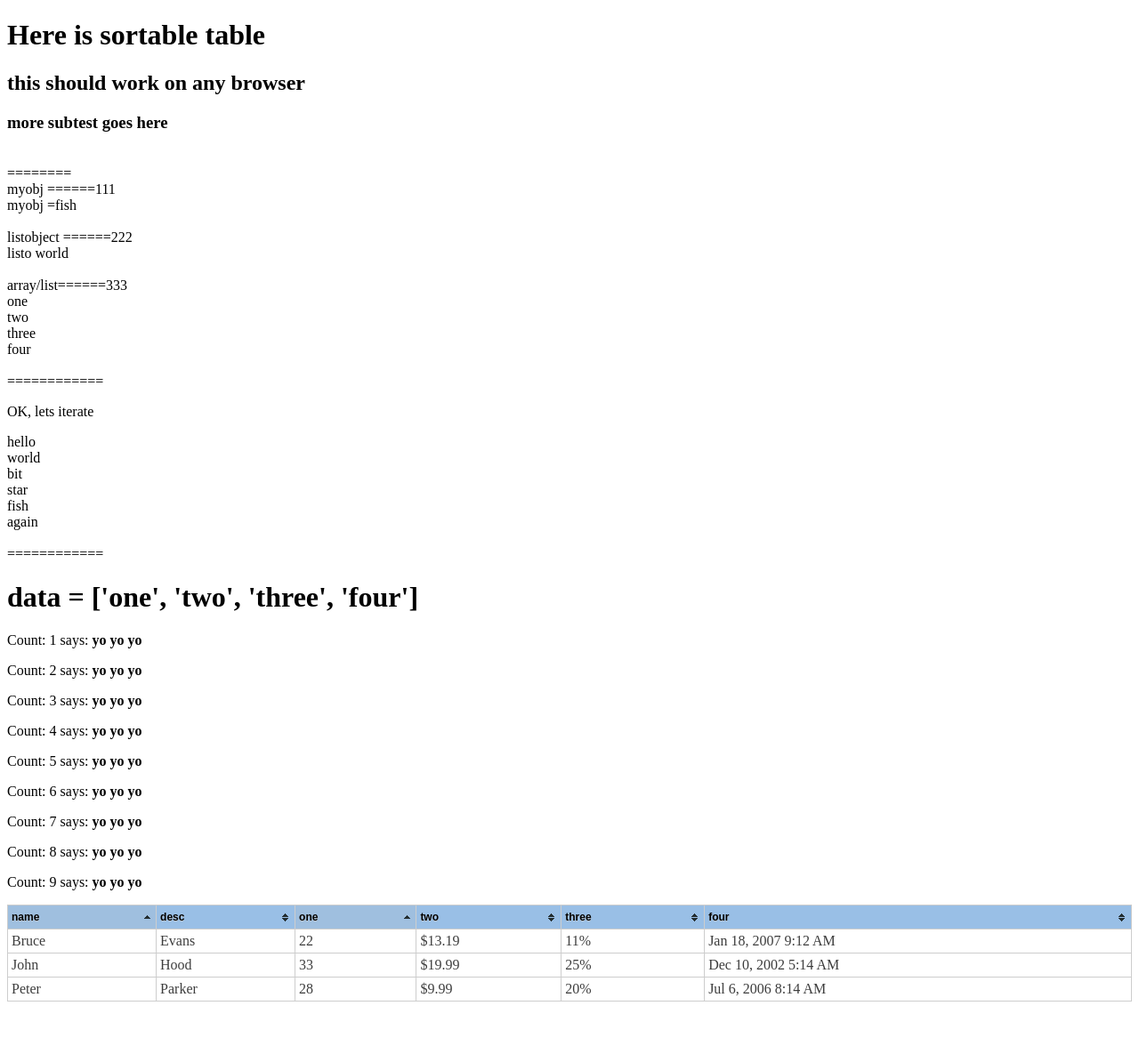
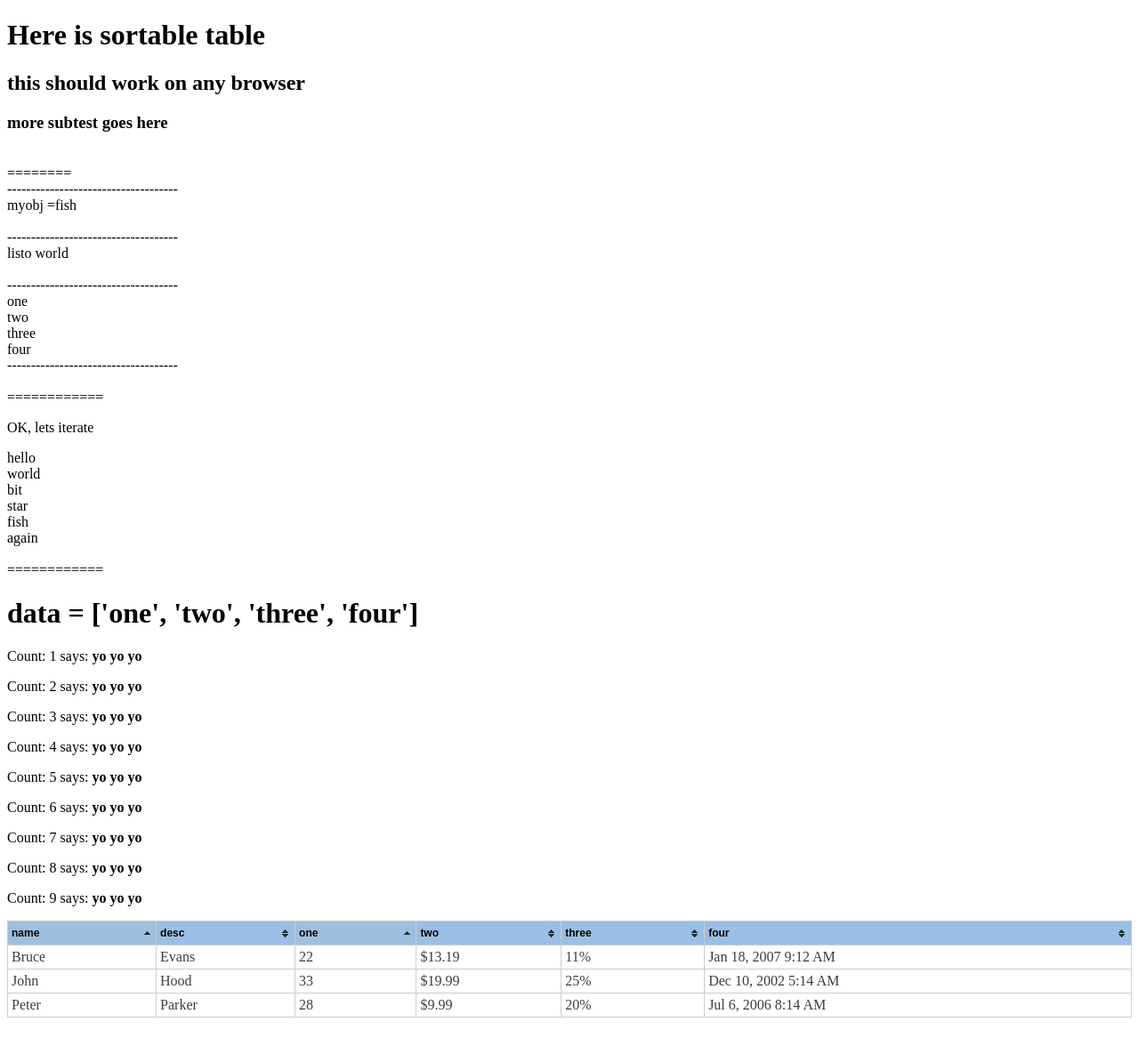
Before and after one commit to j2abro/crowdsec, a Flask app: page /idealist/ in a window 1280 px wide. Shown: the whole page at 89% size. Before the commit the page ends 1126 px from the top, so only its background shows below. Run offline with Flask 2, Linux system fonts and the light colour scheme; some libraries are stand-ins or nearby versions.

Commit message:
testing templates

```diff
--- a/templates/idealist.html
+++ b/templates/idealist.html
@@ -28,7 +28,7 @@ var myobj = {
 	six: "again"
 }
 // THIS WORKS, below, BUT NOT AS INCLUDE
-/*
+
 var listobject = {
 	one: "hello",
 	two: "world",
@@ -37,20 +37,22 @@ var listobject = {
 	five: "fish",
 	six: "again"
 };
+/*
 */
-document.write("myobj ======111<br>");
+document.write("------------------------------------<br>");
 document.write("myobj =" + myobj['five'] + "<br><br>");
 
-document.write("listobject ======222<br>");
+document.write("------------------------------------<br>");
 // SO THE FOLLOWING WORKS WHEN THE OBJECT iS INCLUDED ABOVE, BUT not AS AN INCLUDE.js
 document.write("listo " + listobject['two'] + "<br><br>");
 
-document.write("array/list======333<br>");
+document.write("------------------------------------<br>");
 var list = ['one', 'two', 'three', 'four']
 for (var i=0; i<list.length; i++)
 {
 document.write(list[i] + "<br>");
 }
+document.write("------------------------------------<br>");
 </script>
 <br>
 ============
```
